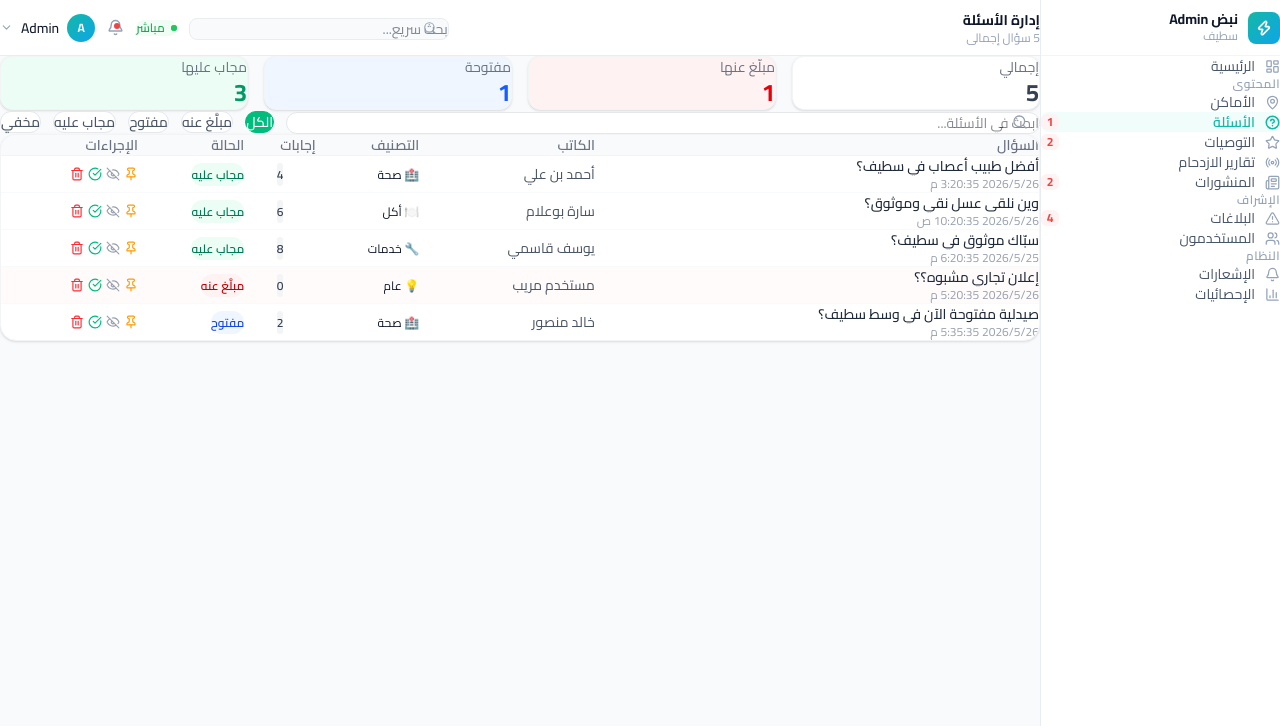
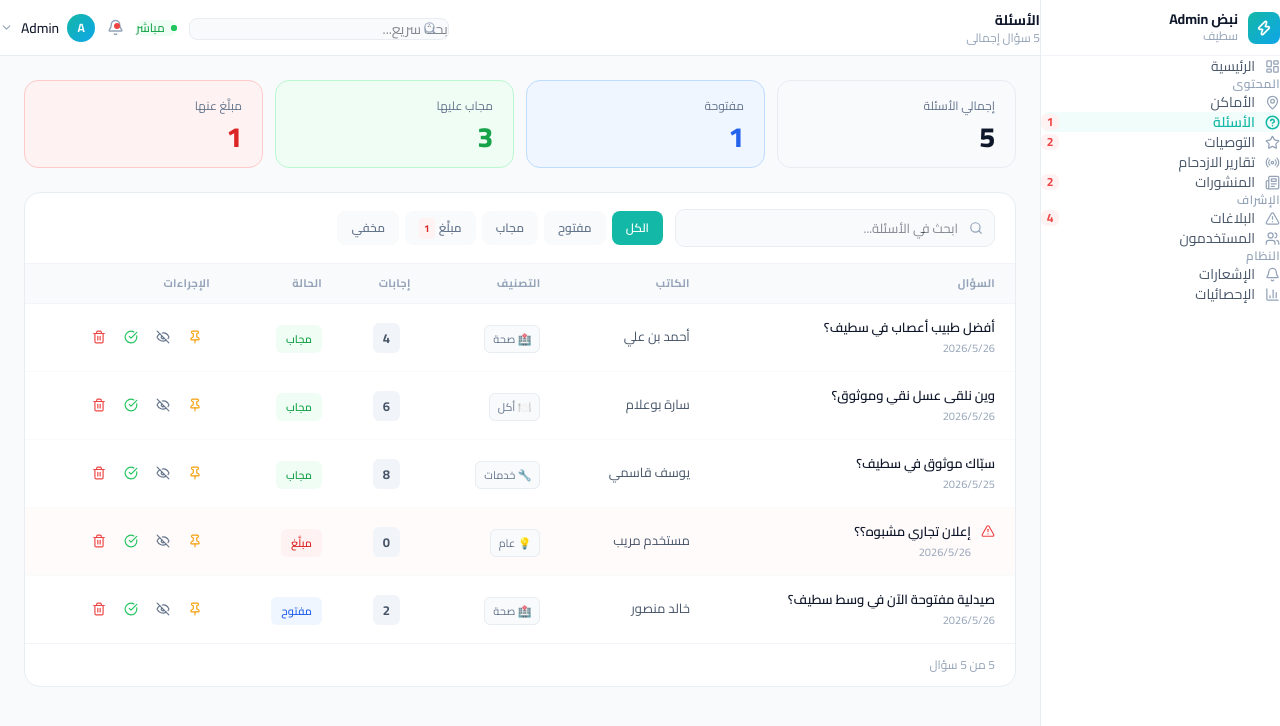
Before and after one commit to appnabed-pixel/nabdh-admin, a Next.js app: page /questions in a window 1280 px wide. Shown: the top 726 px of the page. Built offline with nearby package versions, Linux system fonts and the light colour scheme.

Commit message:
fix: questions page — clean table, proper search, no overlap, better sections

```diff
--- a/app/questions/page.tsx
+++ b/app/questions/page.tsx
@@ -1,17 +1,28 @@
 'use client';
 import { useState } from 'react';
-import { Search, Trash2, EyeOff, Pin, Flag, CheckCircle, Clock, AlertTriangle } from 'lucide-react';
+import { Search, Trash2, EyeOff, Pin, CheckCircle, AlertTriangle, HelpCircle, Eye } from 'lucide-react';
 import Topbar from '@/components/layout/Topbar';
 import { mockQuestions } from '@/lib/mock-data';
 
-const categoryLabels: Record<string, string> = { health: '🏥 صحة', food: '🍽️ أكل', services: '🔧 خدمات', general: '💡 عام', education: '📚 تعليم' };
+const categoryLabels: Record<string, string> = {
+  health: '🏥 صحة', food: '🍽️ أكل', services: '🔧 خدمات',
+  general: '💡 عام', education: '📚 تعليم',
+};
 
-const statusConfig: Record<string, { label: string; color: string }> = {
-  answered: { label: 'مجاب عليه', color: 'bg-emerald-50 text-emerald-700' },
-  open: { label: 'مفتوح', color: 'bg-blue-50 text-blue-700' },
-  flagged: { label: 'مبلَّغ عنه', color: 'bg-red-50 text-red-700' },
-  hidden: { label: 'مخفي', color: 'bg-gray-100 text-gray-500' },
+const statusMap: Record<string, { label: string; bg: string; color: string }> = {
+  answered: { label: 'مجاب',     bg: '#F0FDF4', color: '#16A34A' },
+  open:     { label: 'مفتوح',    bg: '#EFF6FF', color: '#2563EB' },
+  flagged:  { label: 'مبلَّغ',   bg: '#FEF2F2', color: '#DC2626' },
+  hidden:   { label: 'مخفي',     bg: '#F8FAFC', color: '#94A3B8' },
 };
+
+const filters = [
+  { key: 'all',     label: 'الكل' },
+  { key: 'open',    label: 'مفتوح' },
+  { key: 'answered',label: 'مجاب' },
+  { key: 'flagged', label: 'مبلَّغ', danger: true },
+  { key: 'hidden',  label: 'مخفي' },
+];
 
 export default function QuestionsPage() {
   const [search, setSearch] = useState('');
@@ -19,83 +30,167 @@ export default function QuestionsPage() {
   const [questions, setQuestions] = useState(mockQuestions);
 
   const filtered = questions.filter(q => {
-    const matchSearch = q.title.includes(search) || q.author.includes(search);
+    const matchSearch = !search || q.title.includes(search) || q.author.includes(search);
     const matchFilter = filter === 'all' || q.status === filter;
     return matchSearch && matchFilter;
   });
 
-  const action = (id: string, act: string) => {
-    setQuestions(prev => prev.map(q => q.id === id ? {
-      ...q,
-      status: act === 'hide' ? 'hidden' : act === 'flag' ? 'flagged' : act === 'resolve' ? 'answered' : q.status
-    } : q).filter(q => act === 'delete' ? q.id !== id : true));
+  const act = (id: string, action: 'hide' | 'resolve' | 'delete' | 'pin') => {
+    setQuestions(prev =>
+      action === 'delete'
+        ? prev.filter(q => q.id !== id)
+        : prev.map(q => q.id === id
+          ? { ...q, status: action === 'hide' ? 'hidden' : action === 'resolve' ? 'answered' : q.status }
+          : q)
+    );
+  };
+
+  const counts = {
+    all: questions.length,
+    flagged: questions.filter(q => q.status === 'flagged').length,
+    open: questions.filter(q => q.status === 'open').length,
+    answered: questions.filter(q => q.status === 'answered').length,
   };
 
   return (
-    <div>
-      <Topbar title="إدارة الأسئلة" subtitle={`${questions.length} سؤال إجمالي`} />
-      <div className="p-6 space-y-4">
+    <div dir="rtl" style={{ fontFamily: 'Cairo, sans-serif', minHeight: '100vh', background: '#F8FAFC' }}>
+      <Topbar title="الأسئلة" subtitle={`${questions.length} سؤال إجمالي`} />
 
-        {/* Stats */}
-        <div className="grid grid-cols-4 gap-4">
+      <div style={{ padding: '24px 24px 48px' }}>
+
+        {/* Stats row */}
+        <div style={{ display: 'grid', gridTemplateColumns: 'repeat(4, 1fr)', gap: 12, marginBottom: 24 }}>
           {[
-            { label: 'إجمالي', value: questions.length, color: 'text-gray-700', bg: 'bg-white' },
-            { label: 'مبلّغ عنها', value: questions.filter(q => q.status === 'flagged').length, color: 'text-red-600', bg: 'bg-red-50' },
-            { label: 'مفتوحة', value: questions.filter(q => q.status === 'open').length, color: 'text-blue-600', bg: 'bg-blue-50' },
-            { label: 'مجاب عليها', value: questions.filter(q => q.status === 'answered').length, color: 'text-emerald-600', bg: 'bg-emerald-50' },
+            { label: 'إجمالي الأسئلة', value: counts.all, color: '#0F172A', bg: '#F8FAFC', border: '#E8EDF2' },
+            { label: 'مفتوحة',          value: counts.open, color: '#2563EB', bg: '#EFF6FF', border: '#BFDBFE' },
+            { label: 'مجاب عليها',      value: counts.answered, color: '#16A34A', bg: '#F0FDF4', border: '#BBF7D0' },
+            { label: 'مبلَّغ عنها',     value: counts.flagged, color: '#DC2626', bg: '#FEF2F2', border: '#FECACA' },
           ].map(s => (
-            <div key={s.label} className={`${s.bg} rounded-xl border border-gray-100 p-4 shadow-sm`}>
-              <p className="text-sm text-gray-500">{s.label}</p>
-              <p className={`text-2xl font-bold ${s.color}`}>{s.value}</p>
+            <div key={s.label} style={{ background: s.bg, border: `1px solid ${s.border}`, borderRadius: 14, padding: '16px 20px' }}>
+              <p style={{ fontSize: 12, color: '#64748B', marginBottom: 8 }}>{s.label}</p>
+              <p style={{ fontSize: 28, fontWeight: 800, color: s.color, lineHeight: 1 }}>{s.value}</p>
             </div>
           ))}
         </div>
 
-        {/* Filters + Search */}
-        <div className="flex items-center gap-3 flex-wrap">
-          <div className="relative flex-1 min-w-60">
-            <Search className="absolute right-3 top-1/2 -translate-y-1/2 text-gray-400" size={16} />
-            <input value={search} onChange={e => setSearch(e.target.value)} placeholder="ابحث في الأسئلة..." className="w-full pr-9 pl-4 py-2.5 bg-white border border-gray-200 rounded-xl text-sm focus:outline-none focus:ring-2 focus:ring-emerald-300" />
+        {/* Main card */}
+        <div style={{ background: '#fff', border: '1px solid #E8EDF2', borderRadius: 16, overflow: 'hidden' }}>
+
+          {/* Toolbar */}
+          <div style={{ padding: '16px 20px', borderBottom: '1px solid #F1F5F9', display: 'flex', alignItems: 'center', gap: 12 }}>
+            {/* Search */}
+            <div style={{ position: 'relative', flex: 1, maxWidth: 320 }}>
+              <Search size={14} color="#94A3B8" style={{ position: 'absolute', right: 12, top: '50%', transform: 'translateY(-50%)', pointerEvents: 'none' }} />
+              <input
+                value={search}
+                onChange={e => setSearch(e.target.value)}
+                placeholder="ابحث في الأسئلة..."
+                style={{
+                  width: '100%', height: 38, background: '#F8FAFC',
+                  border: '1px solid #E8EDF2', borderRadius: 10,
+                  paddingRight: 36, paddingLeft: 12,
+                  fontSize: 13, color: '#0F172A', fontFamily: 'Cairo, sans-serif', outline: 'none',
+                }}
+                onFocus={e => { e.target.style.borderColor = '#14B8A6'; e.target.style.background = '#fff'; }}
+                onBlur={e => { e.target.style.borderColor = '#E8EDF2'; e.target.style.background = '#F8FAFC'; }}
+              />
             </div>
-          {['all', 'flagged', 'open', 'answered', 'hidden'].map(f => (
-            <button key={f} onClick={() => setFilter(f)} className={`px-3 py-2 rounded-xl text-sm font-medium transition-all border ${filter === f ? 'bg-emerald-500 text-white border-emerald-500' : 'bg-white text-gray-600 border-gray-200 hover:bg-gray-50'}`}>
-              {f === 'all' ? 'الكل' : statusConfig[f]?.label ?? f}
+
+            {/* Filter chips */}
+            <div style={{ display: 'flex', gap: 6 }}>
+              {filters.map(f => (
+                <button key={f.key} onClick={() => setFilter(f.key)}
+                  style={{
+                    height: 34, padding: '0 14px', borderRadius: 8, border: 'none',
+                    fontSize: 12, fontWeight: 600, fontFamily: 'Cairo, sans-serif', cursor: 'pointer',
+                    background: filter === f.key
+                      ? (f.danger ? '#EF4444' : '#14B8A6')
+                      : '#F8FAFC',
+                    color: filter === f.key ? '#fff' : '#64748B',
+                    transition: 'all 0.15s',
+                  }}>
+                  {f.label}
+                  {(f.key === 'flagged' && counts.flagged > 0) && (
+                    <span style={{ marginRight: 4, background: filter === f.key ? 'rgba(255,255,255,0.25)' : '#FEF2F2', color: filter === f.key ? '#fff' : '#DC2626', fontSize: 10, fontWeight: 700, padding: '1px 5px', borderRadius: 4 }}>
+                      {counts.flagged}
+                    </span>
+                  )}
                 </button>
               ))}
             </div>
+          </div>
 
           {/* Table */}
-        <div className="bg-white rounded-2xl border border-gray-100 shadow-sm overflow-hidden">
-          <table className="w-full text-sm">
-            <thead className="bg-gray-50 border-b border-gray-100">
-              <tr>
-                <th className="text-right px-4 py-3 font-semibold text-gray-500">السؤال</th>
-                <th className="text-right px-4 py-3 font-semibold text-gray-500">الكاتب</th>
-                <th className="text-right px-4 py-3 font-semibold text-gray-500">التصنيف</th>
-                <th className="text-right px-4 py-3 font-semibold text-gray-500">إجابات</th>
-                <th className="text-right px-4 py-3 font-semibold text-gray-500">الحالة</th>
-                <th className="text-right px-4 py-3 font-semibold text-gray-500">الإجراءات</th>
+          {filtered.length === 0 ? (
+            <div style={{ padding: '60px 20px', textAlign: 'center' }}>
+              <HelpCircle size={40} color="#CBD5E1" style={{ margin: '0 auto 12px' }} />
+              <p style={{ fontSize: 14, color: '#94A3B8' }}>لا توجد أسئلة</p>
+            </div>
+          ) : (
+            <table style={{ width: '100%', borderCollapse: 'collapse' }}>
+              <thead>
+                <tr style={{ background: '#F8FAFC' }}>
+                  {['السؤال', 'الكاتب', 'التصنيف', 'إجابات', 'الحالة', 'الإجراءات'].map(h => (
+                    <th key={h} style={{ padding: '11px 20px', textAlign: 'right', fontSize: 11, fontWeight: 700, color: '#94A3B8', letterSpacing: '0.03em', borderBottom: '1px solid #F1F5F9', whiteSpace: 'nowrap' }}>
+                      {h}
+                    </th>
+                  ))}
                 </tr>
               </thead>
-            <tbody className="divide-y divide-gray-50">
-              {filtered.map(q => {
-                const sc = statusConfig[q.status] ?? statusConfig.open;
+              <tbody>
+                {filtered.map((q, i) => {
+                  const st = statusMap[q.status] ?? statusMap.open;
+                  const isFlagged = q.status === 'flagged';
                   return (
-                  <tr key={q.id} className={`hover:bg-gray-50 transition-colors ${q.status === 'flagged' ? 'bg-red-50/30' : ''}`}>
-                    <td className="px-4 py-3 max-w-xs">
-                      <p className="font-medium text-gray-800 truncate">{q.title}</p>
-                      <p className="text-xs text-gray-400">{new Date(q.createdAt).toLocaleString('ar')}</p>
+                    <tr key={q.id}
+                      style={{ borderBottom: i < filtered.length - 1 ? '1px solid #F8FAFC' : 'none', background: isFlagged ? '#FFFBFB' : 'transparent', transition: 'background 0.1s' }}
+                      onMouseEnter={e => { if (!isFlagged) e.currentTarget.style.background = '#FAFAFA'; }}
+                      onMouseLeave={e => { e.currentTarget.style.background = isFlagged ? '#FFFBFB' : 'transparent'; }}>
+
+                      <td style={{ padding: '14px 20px', maxWidth: 320 }}>
+                        <div style={{ display: 'flex', alignItems: 'flex-start', gap: 10 }}>
+                          {isFlagged && <AlertTriangle size={14} color="#EF4444" style={{ flexShrink: 0, marginTop: 2 }} />}
+                          <div>
+                            <p style={{ fontSize: 13, fontWeight: 600, color: '#0F172A', overflow: 'hidden', textOverflow: 'ellipsis', whiteSpace: 'nowrap', maxWidth: 280 }}>{q.title}</p>
+                            <p style={{ fontSize: 11, color: '#94A3B8', marginTop: 3 }}>{new Date(q.createdAt).toLocaleDateString('ar-DZ')}</p>
+                          </div>
+                        </div>
                       </td>
-                    <td className="px-4 py-3 text-gray-600">{q.author}</td>
-                    <td className="px-4 py-3"><span className="text-xs">{categoryLabels[q.category] ?? q.category}</span></td>
-                    <td className="px-4 py-3 text-center"><span className="bg-gray-100 text-gray-700 px-2 py-0.5 rounded-full text-xs font-semibold">{q.answers}</span></td>
-                    <td className="px-4 py-3"><span className={`text-xs font-semibold px-2 py-1 rounded-full ${sc.color}`}>{sc.label}</span></td>
-                    <td className="px-4 py-3">
-                      <div className="flex items-center gap-1">
-                        <button onClick={() => action(q.id, 'pin')} title="تثبيت" className="p-1.5 hover:bg-amber-50 rounded-lg text-amber-500 transition-colors"><Pin size={14} /></button>
-                        <button onClick={() => action(q.id, 'hide')} title="إخفاء" className="p-1.5 hover:bg-gray-100 rounded-lg text-gray-400 transition-colors"><EyeOff size={14} /></button>
-                        <button onClick={() => action(q.id, 'resolve')} title="وضع كمجاب" className="p-1.5 hover:bg-emerald-50 rounded-lg text-emerald-500 transition-colors"><CheckCircle size={14} /></button>
-                        <button onClick={() => action(q.id, 'delete')} title="حذف" className="p-1.5 hover:bg-red-50 rounded-lg text-red-500 transition-colors"><Trash2 size={14} /></button>
+
+                      <td style={{ padding: '14px 20px', fontSize: 13, color: '#475569', whiteSpace: 'nowrap' }}>{q.author}</td>
+
+                      <td style={{ padding: '14px 20px' }}>
+                        <span style={{ fontSize: 11, color: '#64748B', background: '#F8FAFC', border: '1px solid #E8EDF2', padding: '3px 8px', borderRadius: 6 }}>
+                          {categoryLabels[q.category] ?? q.category}
+                        </span>
+                      </td>
+
+                      <td style={{ padding: '14px 20px', textAlign: 'center' }}>
+                        <span style={{ fontSize: 13, fontWeight: 700, color: '#475569', background: '#F1F5F9', padding: '3px 10px', borderRadius: 6 }}>{q.answers}</span>
+                      </td>
+
+                      <td style={{ padding: '14px 20px' }}>
+                        <span style={{ background: st.bg, color: st.color, fontSize: 11, fontWeight: 600, padding: '4px 10px', borderRadius: 6, whiteSpace: 'nowrap' }}>{st.label}</span>
+                      </td>
+
+                      <td style={{ padding: '14px 20px' }}>
+                        <div style={{ display: 'flex', alignItems: 'center', gap: 2 }}>
+                          {[
+                            { icon: Pin, title: 'تثبيت', color: '#F59E0B', hoverBg: '#FFFBEB', action: 'pin' as const },
+                            { icon: q.status === 'hidden' ? Eye : EyeOff, title: q.status === 'hidden' ? 'إظهار' : 'إخفاء', color: '#64748B', hoverBg: '#F8FAFC', action: 'hide' as const },
+                            { icon: CheckCircle, title: 'مجاب', color: '#22C55E', hoverBg: '#F0FDF4', action: 'resolve' as const },
+                            { icon: Trash2, title: 'حذف', color: '#EF4444', hoverBg: '#FEF2F2', action: 'delete' as const },
+                          ].map(btn => {
+                            const Icon = btn.icon;
+                            return (
+                              <button key={btn.title} onClick={() => act(q.id, btn.action)} title={btn.title}
+                                style={{ width: 30, height: 30, border: 'none', background: 'transparent', borderRadius: 7, cursor: 'pointer', display: 'flex', alignItems: 'center', justifyContent: 'center', color: btn.color, transition: 'background 0.15s' }}
+                                onMouseEnter={e => { e.currentTarget.style.background = btn.hoverBg; }}
+                                onMouseLeave={e => { e.currentTarget.style.background = 'transparent'; }}>
+                                <Icon size={14} />
+                              </button>
+                            );
+                          })}
                         </div>
                       </td>
                     </tr>
@@ -103,7 +198,12 @@ export default function QuestionsPage() {
                 })}
               </tbody>
             </table>
-          {filtered.length === 0 && <div className="text-center py-12 text-gray-400">لا توجد نتائج</div>}
+          )}
+
+          {/* Footer */}
+          <div style={{ padding: '12px 20px', borderTop: '1px solid #F1F5F9', display: 'flex', alignItems: 'center', justifyContent: 'space-between' }}>
+            <p style={{ fontSize: 12, color: '#94A3B8' }}>{filtered.length} من {questions.length} سؤال</p>
+          </div>
         </div>
       </div>
     </div>
```
Lines whose indentation alone changed are shown as unchanged.
